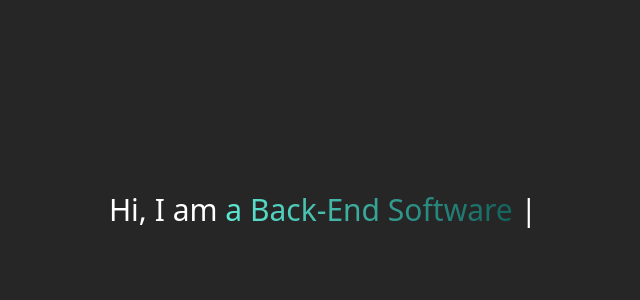
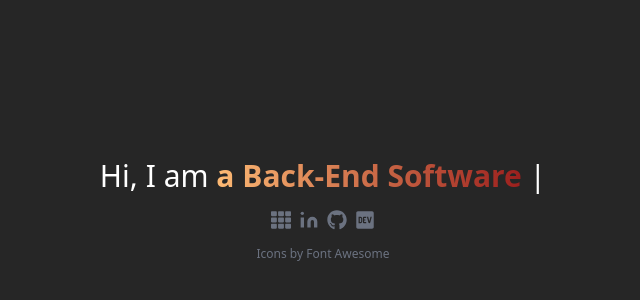
Before and after one commit to dendihandian/dendihandian.github.io, a Next.js app: page / in a window 1280 px wide. Shown: the part 190-490 px from the top of the page, without its empty margins (317-957 px from the left). Built offline with nearby package versions, Linux system fonts and the light colour scheme; no server answers.

Commit message:
add portfolio page

```diff
--- a/components/TypedIntroduction.js
+++ b/components/TypedIntroduction.js
@@ -30,9 +30,9 @@ export const TypedIntroduction = () => {
   }, [])
 
   return (
-    <div className='wrap'>
+    <div className='flex justify-center w-full'>
         <h1 className='text-white md:text-3xl wrap'>
-          Hi, I am <span className='text-transparent bg-gradient-to-r bg-clip-text from-teal-300 to-teal-800' style={{ whiteSpace: 'pre' }} ref={el} />
+          Hi, I am <span className='font-bold text-transparent bg-gradient-to-r bg-clip-text from-orange-300 to-red-800' style={{ whiteSpace: 'pre' }} ref={el} />
         </h1>
     </div>
   );
--- a/pages/index.js
+++ b/pages/index.js
@@ -1,4 +1,5 @@
 import Head from 'next/head'
+import Link from 'next/link'
 import { Fragment } from 'react'
 import {TypedIntroduction} from '../components/TypedIntroduction'
 
@@ -10,7 +11,37 @@ export default function Home() {
         <meta name="description" content="The official personal site of Dendi Handian" />
         <link rel="icon" href="/favicon.ico" />
       </Head>
-      <TypedIntroduction/>
+      <div className="flex flex-col items-center justify-center w-full">
+        <div className="w-full">
+          <TypedIntroduction/>
+        </div>
+        <div className="flex justify-center w-full mt-4">
+          <Link href="/portfolios" as={process.env.BACKEND_URL + '/portfolios'}>
+            <a className="mx-1 text-gray-500 hover:text-gray-300" title='Portfolios & Projects'>
+              <svg aria-hidden="true" focusable="false" data-prefix="fas" data-icon="th" className="w-5 h-5" role="img" xmlns="http://www.w3.org/2000/svg" viewBox="0 0 512 512"><path fill="currentColor" d="M149.333 56v80c0 13.255-10.745 24-24 24H24c-13.255 0-24-10.745-24-24V56c0-13.255 10.745-24 24-24h101.333c13.255 0 24 10.745 24 24zm181.334 240v-80c0-13.255-10.745-24-24-24H205.333c-13.255 0-24 10.745-24 24v80c0 13.255 10.745 24 24 24h101.333c13.256 0 24.001-10.745 24.001-24zm32-240v80c0 13.255 10.745 24 24 24H488c13.255 0 24-10.745 24-24V56c0-13.255-10.745-24-24-24H386.667c-13.255 0-24 10.745-24 24zm-32 80V56c0-13.255-10.745-24-24-24H205.333c-13.255 0-24 10.745-24 24v80c0 13.255 10.745 24 24 24h101.333c13.256 0 24.001-10.745 24.001-24zm-205.334 56H24c-13.255 0-24 10.745-24 24v80c0 13.255 10.745 24 24 24h101.333c13.255 0 24-10.745 24-24v-80c0-13.255-10.745-24-24-24zM0 376v80c0 13.255 10.745 24 24 24h101.333c13.255 0 24-10.745 24-24v-80c0-13.255-10.745-24-24-24H24c-13.255 0-24 10.745-24 24zm386.667-56H488c13.255 0 24-10.745 24-24v-80c0-13.255-10.745-24-24-24H386.667c-13.255 0-24 10.745-24 24v80c0 13.255 10.745 24 24 24zm0 160H488c13.255 0 24-10.745 24-24v-80c0-13.255-10.745-24-24-24H386.667c-13.255 0-24 10.745-24 24v80c0 13.255 10.745 24 24 24zM181.333 376v80c0 13.255 10.745 24 24 24h101.333c13.255 0 24-10.745 24-24v-80c0-13.255-10.745-24-24-24H205.333c-13.255 0-24 10.745-24 24z"></path></svg>
+            </a>
+          </Link>
+          <a href="https://linkedin.com/in/dendihandian" className="mx-1 text-gray-500 hover:text-gray-300" href="https://linkedin.com/in/dendihandian" target="_blank" rel="noreferrer" title='LinkedIn'>
+              <svg fill="currentColor" stroke="currentColor" strokeLinecap="round" strokeLinejoin="round" strokeWidth="0" className="w-5 h-5" viewBox="0 0 24 24">
+                  <path stroke="none" d="M16 8a6 6 0 016 6v7h-4v-7a2 2 0 00-2-2 2 2 0 00-2 2v7h-4v-7a6 6 0 016-6zM2 9h4v12H2z"></path>
+                  <circle cx="4" cy="4" r="2" stroke="none"></circle>
+              </svg>
+          </a>
+          <a className="mx-1 text-gray-500 hover:text-gray-300" href="https://github.com/dendihandian" target="_blank" rel="noreferrer" title="Github">
+              <svg aria-hidden="true" focusable="false" data-prefix="fab" data-icon="github" className="w-5 h-5 svg-inline--fa fa-github fa-w-16" role="img" xmlns="http://www.w3.org/2000/svg" viewBox="0 0 496 512">
+                  <path fill="currentColor" d="M165.9 397.4c0 2-2.3 3.6-5.2 3.6-3.3.3-5.6-1.3-5.6-3.6 0-2 2.3-3.6 5.2-3.6 3-.3 5.6 1.3 5.6 3.6zm-31.1-4.5c-.7 2 1.3 4.3 4.3 4.9 2.6 1 5.6 0 6.2-2s-1.3-4.3-4.3-5.2c-2.6-.7-5.5.3-6.2 2.3zm44.2-1.7c-2.9.7-4.9 2.6-4.6 4.9.3 2 2.9 3.3 5.9 2.6 2.9-.7 4.9-2.6 4.6-4.6-.3-1.9-3-3.2-5.9-2.9zM244.8 8C106.1 8 0 113.3 0 252c0 110.9 69.8 205.8 169.5 239.2 12.8 2.3 17.3-5.6 17.3-12.1 0-6.2-.3-40.4-.3-61.4 0 0-70 15-84.7-29.8 0 0-11.4-29.1-27.8-36.6 0 0-22.9-15.7 1.6-15.4 0 0 24.9 2 38.6 25.8 21.9 38.6 58.6 27.5 72.9 20.9 2.3-16 8.8-27.1 16-33.7-55.9-6.2-112.3-14.3-112.3-110.5 0-27.5 7.6-41.3 23.6-58.9-2.6-6.5-11.1-33.3 2.6-67.9 20.9-6.5 69 27 69 27 20-5.6 41.5-8.5 62.8-8.5s42.8 2.9 62.8 8.5c0 0 48.1-33.6 69-27 13.7 34.7 5.2 61.4 2.6 67.9 16 17.7 25.8 31.5 25.8 58.9 0 96.5-58.9 104.2-114.8 110.5 9.2 7.9 17 22.9 17 46.4 0 33.7-.3 75.4-.3 83.6 0 6.5 4.6 14.4 17.3 12.1C428.2 457.8 496 362.9 496 252 496 113.3 383.5 8 244.8 8zM97.2 352.9c-1.3 1-1 3.3.7 5.2 1.6 1.6 3.9 2.3 5.2 1 1.3-1 1-3.3-.7-5.2-1.6-1.6-3.9-2.3-5.2-1zm-10.8-8.1c-.7 1.3.3 2.9 2.3 3.9 1.6 1 3.6.7 4.3-.7.7-1.3-.3-2.9-2.3-3.9-2-.6-3.6-.3-4.3.7zm32.4 35.6c-1.6 1.3-1 4.3 1.3 6.2 2.3 2.3 5.2 2.6 6.5 1 1.3-1.3.7-4.3-1.3-6.2-2.2-2.3-5.2-2.6-6.5-1zm-11.4-14.7c-1.6 1-1.6 3.6 0 5.9 1.6 2.3 4.3 3.3 5.6 2.3 1.6-1.3 1.6-3.9 0-6.2-1.4-2.3-4-3.3-5.6-2z"></path>
+              </svg>
+          </a>
+          <a className="mx-1 text-gray-500 hover:text-gray-300" href="https://dev.to/dendihandian" target="_blank" rel="noreferrer" title="DEV Community">
+              <svg aria-hidden="true" focusable="false" data-prefix="fab" data-icon="dev" className="w-5 h-5 svg-inline--fa fa-dev fa-w-14" role="img" xmlns="http://www.w3.org/2000/svg" viewBox="0 0 448 512">
+                  <path fill="currentColor" d="M120.12 208.29c-3.88-2.9-7.77-4.35-11.65-4.35H91.03v104.47h17.45c3.88 0 7.77-1.45 11.65-4.35 3.88-2.9 5.82-7.25 5.82-13.06v-69.65c-.01-5.8-1.96-10.16-5.83-13.06zM404.1 32H43.9C19.7 32 .06 51.59 0 75.8v360.4C.06 460.41 19.7 480 43.9 480h360.2c24.21 0 43.84-19.59 43.9-43.8V75.8c-.06-24.21-19.7-43.8-43.9-43.8zM154.2 291.19c0 18.81-11.61 47.31-48.36 47.25h-46.4V172.98h47.38c35.44 0 47.36 28.46 47.37 47.28l.01 70.93zm100.68-88.66H201.6v38.42h32.57v29.57H201.6v38.41h53.29v29.57h-62.18c-11.16.29-20.44-8.53-20.72-19.69V193.7c-.27-11.15 8.56-20.41 19.71-20.69h63.19l-.01 29.52zm103.64 115.29c-13.2 30.75-36.85 24.63-47.44 0l-38.53-144.8h32.57l29.71 113.72 29.57-113.72h32.58l-38.46 144.8z"></path>
+              </svg>
+          </a>
+        </div>
+        <div className="flex justify-center w-full mt-4">
+          <span className="text-xs text-gray-500">Icons by <a class="hover:text-blue-500" href="https://fontawesome.com/license" target="_blank" rel="noreferrer">Font Awesome</a></span>
+        </div>
+      </div>
     </Fragment>
   )
 }
--- /dev/null
+++ b/pages/portfolios.js
@@ -0,0 +1,25 @@
+import Head from 'next/head'
+import Link from 'next/link'
+import { Fragment } from 'react'
+
+export default function Portfolios() {
+    return (
+        <Fragment>
+        <Head>
+            <title>Dendi Handian | Portfolios</title>
+            <meta name="description" content="The portfolios of Dendi Handian" />
+            <link rel="icon" href="/favicon.ico" />
+        </Head>
+
+        <div className="flex flex-col">
+
+            <span className="mb-4 text-orange-500">Coming soon...</span>
+
+            <Link href="/" as={process.env.BACKEND_URL + '/'}>
+                <a className="text-gray-500 hover:text-gray-300">Back to Home</a>
+            </Link>
+        </div>
+
+        </Fragment>
+    )
+}
--- a/tailwind.config.js
+++ b/tailwind.config.js
@@ -9,6 +9,7 @@ module.exports = {
     extend: {
       colors: {
         'neutral': colors.neutral,
+        'orange': colors.orange,
       }
     },
   },
```
